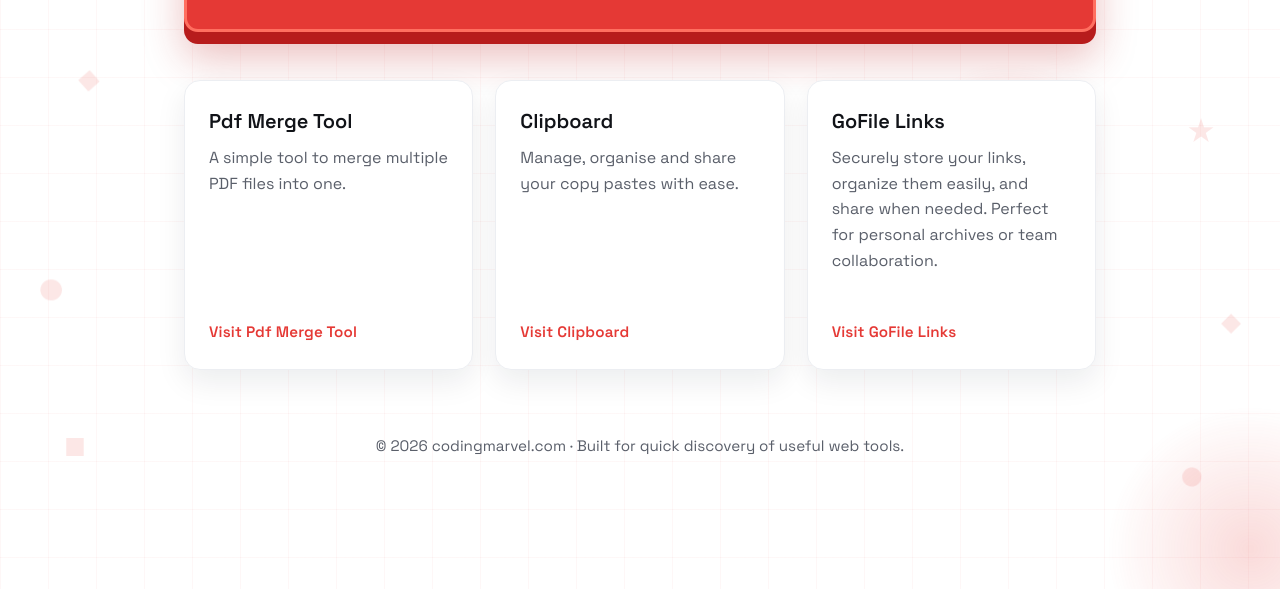
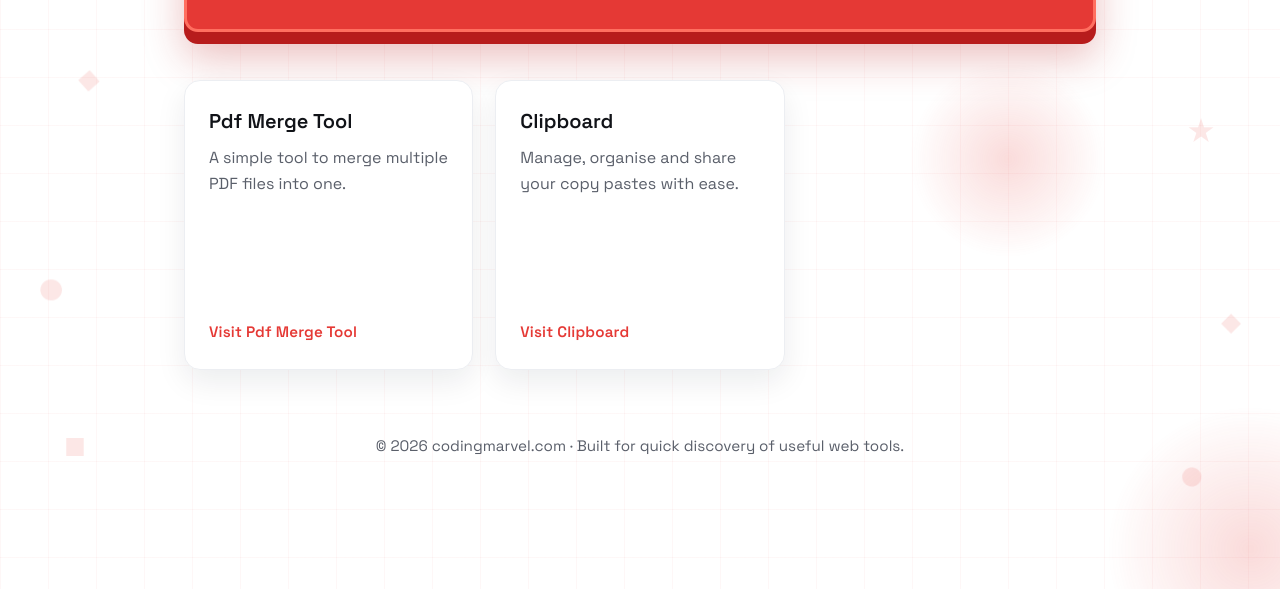
Before and after one commit to kyameinsahilwho/codingmarvel.com, an Astro site: page / in a window 1280 px wide. Shown: the part 211-800 px from the top of the page. Built offline with nearby package versions, Linux system fonts and the light colour scheme; Astro itself is replaced by a stand-in of ours.

Commit message:
chore: remove GoFile Links from the directory
Co-authored-by: kyameinsahilwho <89729858+kyameinsahilwho@users.noreply.github.com>

```diff
--- a/src/pages/index.astro
+++ b/src/pages/index.astro
@@ -39,11 +39,6 @@ const websites = [
     name: "Clipboard",
     url: "https://clipboard.codingmarvel.com",
     description: "Manage, organise and share your copy pastes with ease.",
-  },
-  {
-    name: "GoFile Links",
-    url: "https://gofiles.codingmarvel.com/",
-    description: "Securely store your links, organize them easily, and share when needed. Perfect for personal archives or team collaboration.",
   }
 ];
 ---
```
Also changed, not shown: 1 other file.
